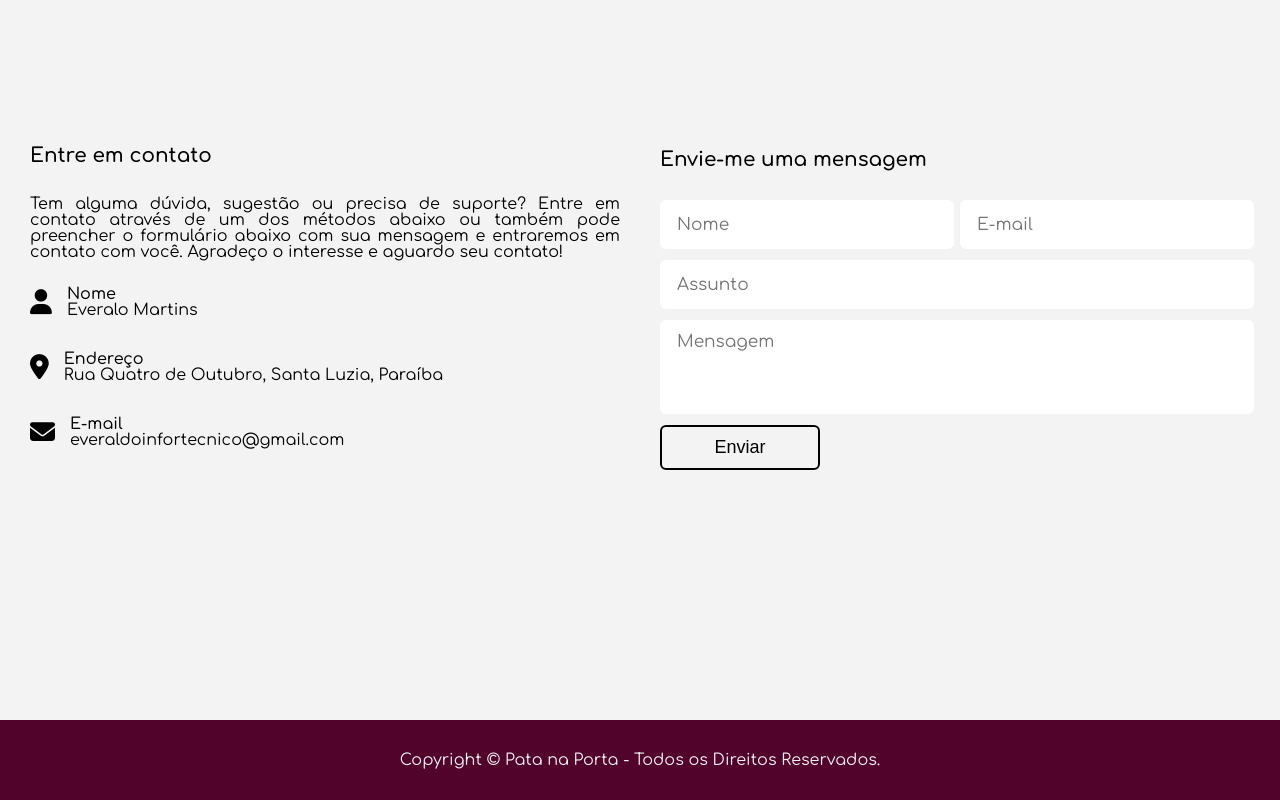
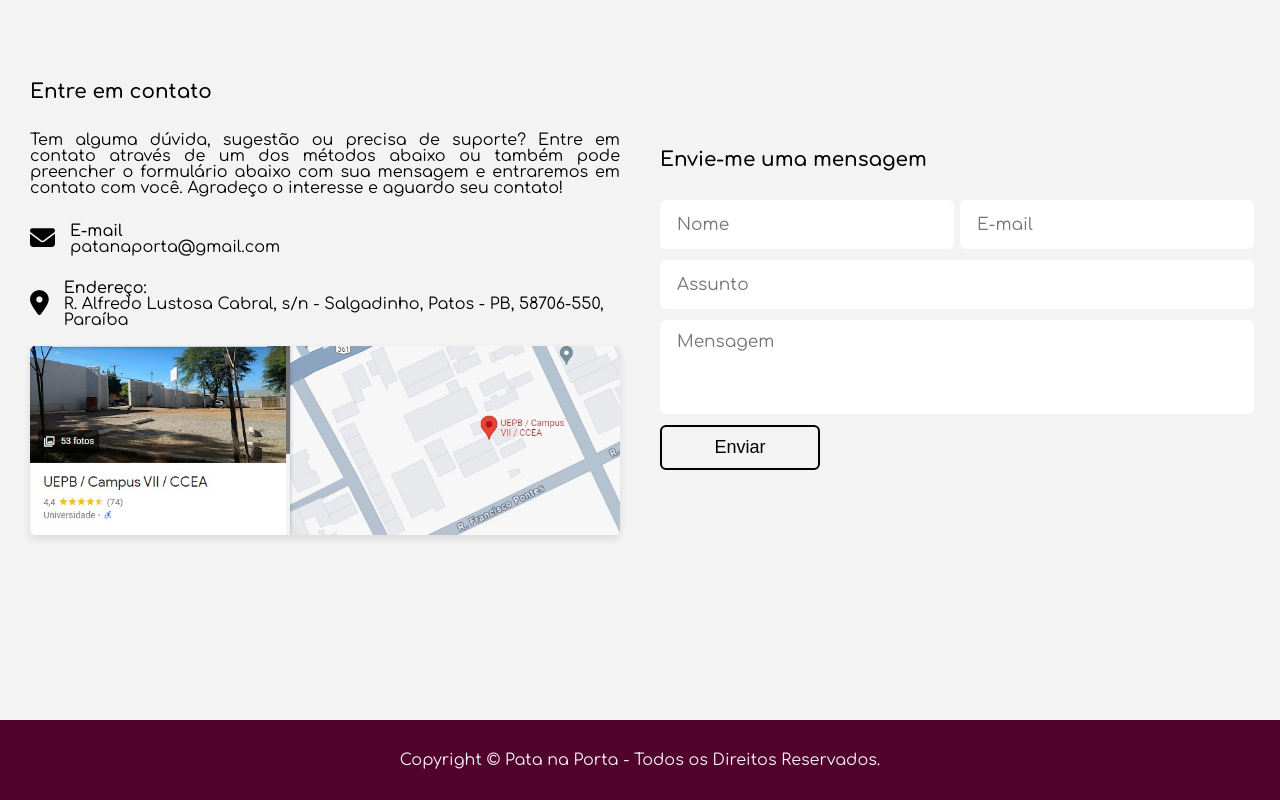
Before and after one commit to LiliannyMarinho/ProjetoMAP, a React (Vite) app in the folder frontend/: page / in a window 1280 px wide. Shown: the part 3300-4100 px from the top of the page. Built offline with nearby package versions, Linux system fonts and the light colour scheme; no server answers.

Commit message:
Atualização

```diff
--- a/frontend/src/components/Contato.tsx
+++ b/frontend/src/components/Contato.tsx
@@ -1,5 +1,6 @@
 import React from 'react';
 import '../styles/contato.css';
+import mapa from '../html/imagens/mapa.jpeg';
 
 const Contato = () => {
     return (
@@ -11,27 +12,21 @@ const Contato = () => {
                     contato com você. Agradeço o interesse e aguardo seu contato!</p>
                 <div className="icons">
                     <div className="row">
-                        <i className="fas fa-user"></i>
+                        <i className="fas fa-envelope"></i>
                         <div className="info">
-                            <div className="head">Nome</div>
-                            <div className="sub-title">Everalo Martins</div>
+                            <div className="head">E-mail</div>
+                            <div className="sub-title">patanaporta@gmail.com</div>
                         </div>
                     </div>
                     <div className="row">
                         <i className="fas fa-map-marker-alt"></i>
                         <div className="info">
-                            <div className="head">Endereço</div>
-                            <div className="sub-title">Rua Quatro de Outubro, Santa Luzia, Paraíba</div>
-                        </div>
-                    </div>
-                    <div className="row">
-                        <i className="fas fa-envelope"></i>
-                        <div className="info">
-                            <div className="head">E-mail</div>
-                            <div className="sub-title">everaldoinfortecnico@gmail.com</div>
+                            <div className="head">Endereço:</div>
+                            <div className="sub-title">R. Alfredo Lustosa Cabral, s/n - Salgadinho, Patos - PB, 58706-550, Paraíba</div>
                         </div>
                     </div>
                 </div>
+                <div className='mapa'><img src={mapa} alt="Mapa de localização" className="info-image" /></div>
             </div>
             <div className="column right">
                 <div className="text">Envie-me uma mensagem</div>
--- a/frontend/src/styles/contato.css
+++ b/frontend/src/styles/contato.css
@@ -144,3 +144,10 @@ section .right .my-form-status .sucess {
     text-wrap: wrap;
     font-size: 0.7rem;
 }
+
+.info-image {
+    max-width: 100%;
+    height: auto;
+    border-radius: 5px;
+    box-shadow: 0 4px 8px rgba(0, 0, 0, 0.1);
+}
```
Also changed, not shown: frontend/src/html/imagens/mapa.jpeg (added).
